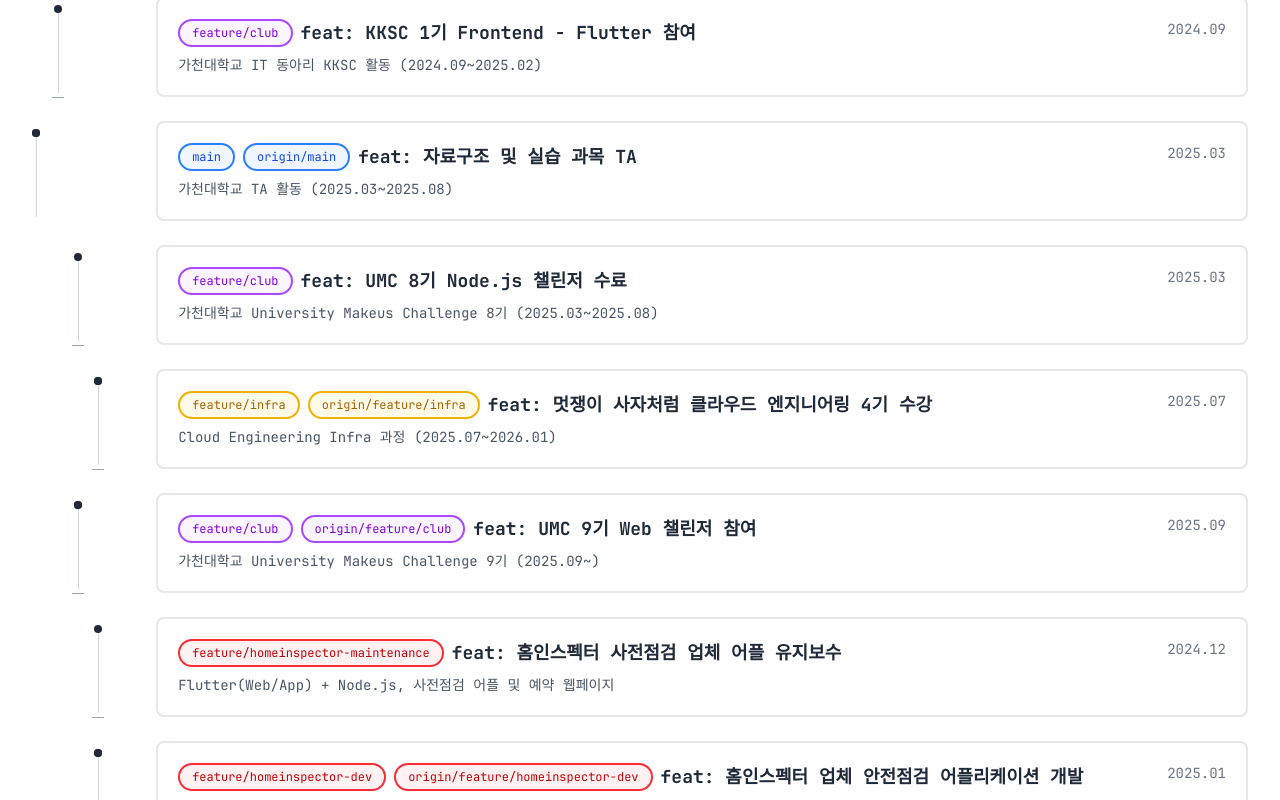
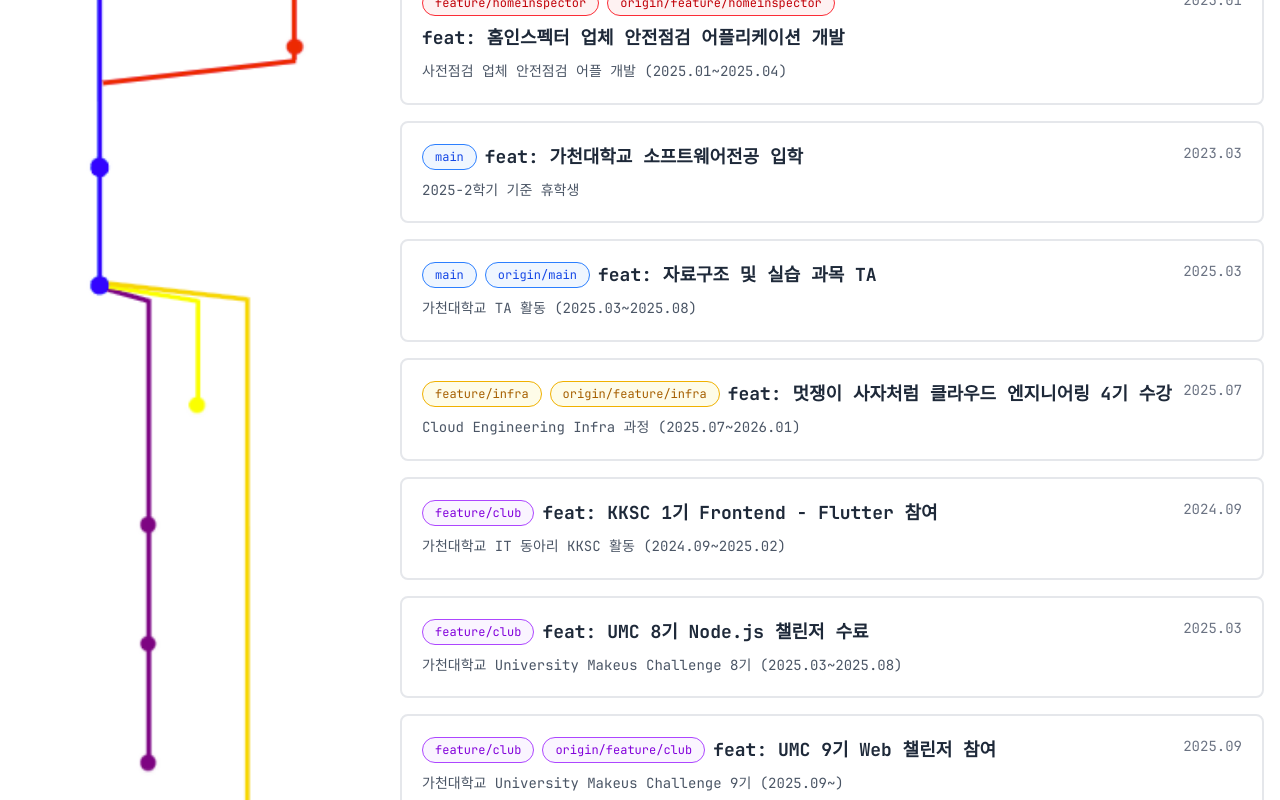
Before and after one commit to wldmsdl7/Portfolio, a React (Vite) app: page / in a window 1280 px wide. Shown: the part 1300-2100 px from the top of the page. Built offline with nearby package versions, Linux system fonts and the light colour scheme.

Commit message:
fix : 브랜치 이미지로 변경

```diff
--- a/src/MainPage.tsx
+++ b/src/MainPage.tsx
@@ -1,4 +1,4 @@
-import { AboutSection } from "./sections/AboutSection";
+import AboutSection from "./sections/AboutSection";
 import HomeSection from "./sections/HomeSection";
 import ProjectsSection from "./sections/Projects";
 import SkillsSection from "./sections/Skills";
--- a/src/components/AboutmeSection/BranchRail.tsx
+++ /dev/null
@@ -1,36 +0,0 @@
-interface BranchRailProps {
-  branches: string[];
-  position: number;
-  isBranch?: boolean;
-}
-
-export const BranchRail = ({
-  branches,
-  position,
-  isBranch,
-}: BranchRailProps) => {
-  const GAP = 20;
-
-  return (
-    <div className="relative h-full w-full">
-      {branches.map((branch, idx) => (
-        <div
-          key={idx}
-          className="absolute top-2 flex flex-col items-center"
-          style={{
-            left: position * GAP,
-          }}
-        >
-          {/* 노드 */}
-          <div className="w-2 h-2 rounded-full bg-gray-800 z-10" />
-
-          {/* 세로 라인 */}
-          <div className="w-px h-20 bg-gray-300" />
-
-          {/* 브랜치 시작 표시 */}
-          {isBranch && <div className="w-3 h-px bg-gray-400 mt-1" />}
-        </div>
-      ))}
-    </div>
-  );
-};
--- /dev/null
+++ b/src/components/AboutmeSection/CommitBranch.tsx
@@ -0,0 +1,74 @@
+import type { Commit } from "../../types/Commit";
+import { CommitMessage } from "./CommitMessage";
+import branchBg from "../../assets/Commit Branch.png";
+
+interface CommitBranchProps {
+  commits: Commit[];
+}
+
+export const CommitBranch = ({ commits }: CommitBranchProps) => {
+  const allBranches = new Set<string>();
+  commits.forEach((commit) => {
+    commit.branches.forEach((b: string) => {
+      allBranches.add(b);
+    });
+  });
+
+  const branchPositions: { [key: string]: number } = {};
+  let xPosition = 16;
+
+  Array.from(allBranches).forEach((branch) => {
+    branchPositions[branch] = xPosition;
+    xPosition += 24;
+  });
+
+  // 날짜를 숫자로 변환 (YYYY.MM 형식)
+  const dateToNumber = (dateStr: string): number => {
+    const [year, month] = dateStr.split(".").map(Number);
+    return year * 100 + month;
+  };
+
+  // 각 브랜치의 최신 날짜 구하기
+  const branchLatestDate: { [key: string]: number } = {};
+  commits.forEach((commit) => {
+    const branch = commit.branches[0];
+    const date = dateToNumber(commit.date);
+    if (!branchLatestDate[branch] || date > branchLatestDate[branch]) {
+      branchLatestDate[branch] = date;
+    }
+  });
+
+  // 정렬 로직
+  const sortedCommits = [...commits].sort((a, b) => {
+    const aBranch = a.branches[0];
+    const bBranch = b.branches[0];
+    const aDate = dateToNumber(a.date);
+    const bDate = dateToNumber(b.date);
+
+    if (aBranch === bBranch) {
+      return aDate - bDate;
+    }
+
+    const aLatest = branchLatestDate[aBranch];
+    const bLatest = branchLatestDate[bBranch];
+    return aLatest - bLatest;
+  });
+
+  return (
+    <div className="relative flex gap-6">
+      <div className="relative w-90 min-h-150 shrink-0">
+        <img
+          src={branchBg}
+          alt="branch rail"
+          className="absolute inset-0 w-full h-full object-contain z-0"
+        />
+      </div>
+
+      <div className="flex-1 space-y-4">
+        {sortedCommits.map((commit, idx) => (
+          <CommitMessage key={idx} commit={commit} />
+        ))}
+      </div>
+    </div>
+  );
+};
--- a/src/components/AboutmeSection/CommitMessage.tsx
+++ b/src/components/AboutmeSection/CommitMessage.tsx
@@ -1,38 +1,35 @@
-interface Commit {
-  date: string;
-  title: string;
-  description: string;
-  branches: string[];
+import type { Commit } from "../../types/Commit";
+import { normalizeBranch } from "../../utills/commitUtils";
+
+interface CommitMessageProps {
+  commit: Commit;
 }
 
-export const CommitMessage = ({ commit }: { commit: Commit }) => {
-  const normalizeBranch = (branch: string) => branch.replace("origin/", "");
-
+export const CommitMessage = ({ commit }: CommitMessageProps) => {
   const getBranchColor = (branch: string) => {
     const name = normalizeBranch(branch);
+
     if (name === "main") return "border-blue-500 text-blue-700 bg-blue-50";
-    if (name.includes("school"))
-      return "border-green-500 text-green-700 bg-green-50";
-    if (name.includes("frontend"))
-      return "border-red-500 text-red-700 bg-red-50";
+    if (name.includes("club"))
+      return "border-purple-500 text-purple-700 bg-purple-50";
     if (name.includes("infra"))
       return "border-yellow-500 text-yellow-700 bg-yellow-50";
     if (name.includes("homeinspector"))
       return "border-red-500 text-red-700 bg-red-50";
     if (name.includes("price"))
       return "border-yellow-600 text-yellow-800 bg-yellow-50";
-    return "border-purple-500 text-purple-700 bg-purple-50";
+
+    return "border-gray-400 text-gray-600 bg-gray-50";
   };
 
   return (
     <div className="bg-white border-2 border-gray-200 rounded-lg p-5 w-full hover:border-gray-300 hover:shadow-md transition-all">
       <div className="flex items-start justify-between mb-2">
         <div className="flex flex-wrap items-center gap-2">
-          {/* 브랜치 배지 */}
           {commit.branches.map((branch, idx) => (
             <span
               key={idx}
-              className={`inline-block text-xs px-3 py-1 rounded-full border-2 ${getBranchColor(
+              className={`inline-flex items-center text-xs px-3 py-1 rounded-full border ${getBranchColor(
                 branch
               )}`}
             >
@@ -40,17 +37,17 @@ export const CommitMessage = ({ commit }: { commit: Commit }) => {
             </span>
           ))}
 
-          {/* 제목 */}
           <h3 className="font-semibold text-gray-800 text-lg">
             {commit.title}
           </h3>
         </div>
 
-        {/* 날짜 */}
         <span className="text-sm text-gray-500 shrink-0">{commit.date}</span>
       </div>
 
-      <p className="text-sm text-gray-600">{commit.description}</p>
+      <p className="text-sm text-gray-600 leading-relaxed">
+        {commit.description}
+      </p>
     </div>
   );
 };
--- a/src/constants/branch.tsx
+++ b/src/constants/branch.tsx
@@ -1,8 +1,7 @@
-const BRANCH_ORDER = [
+export const BRANCH_ORDER = [
   "main",
   "feature/club",
   "feature/infra",
-  "feature/homeinspector-maintenance",
-  "feature/homeinspector-dev",
+  "feature/homeinspector",
   "feature/price",
 ];
--- a/src/constants/commits.tsx
+++ b/src/constants/commits.tsx
@@ -55,7 +55,7 @@ export const COMMITS = [
     date: "2024.12",
     title: "feat: 홈인스펙터 사전점검 업체 어플 유지보수",
     description: "Flutter(Web/App) + Node.js, 사전점검 어플 및 예약 웹페이지",
-    branches: ["feature/homeinspector-maintenance"],
+    branches: ["feature/homeinspector"],
     color: "red",
     position: 3,
     isBranch: true,
@@ -64,7 +64,7 @@ export const COMMITS = [
     date: "2025.01",
     title: "feat: 홈인스펙터 업체 안전점검 어플리케이션 개발",
     description: "사전점검 업체 안전점검 어플 개발 (2025.01~2025.04)",
-    branches: ["feature/homeinspector-dev", "origin/feature/homeinspector-dev"],
+    branches: ["feature/homeinspector", "origin/feature/homeinspector"],
     color: "red",
     position: 3,
     isBranch: true,
--- a/src/sections/AboutSection.tsx
+++ b/src/sections/AboutSection.tsx
@@ -1,28 +1,20 @@
-import { BranchRail } from "../components/AboutmeSection/BranchRail";
-import { CommitMessage } from "../components/AboutmeSection/CommitMessage";
+import { CommitBranch } from "../components/AboutmeSection/CommitBranch";
 import { COMMITS } from "../constants/commits";
+import { sortCommitsByBranch } from "../utills/commitUtils";
 
-export const AboutSection = () => (
-  <section id="about" className="min-h-screen scroll-mt-16 p-8">
-    <div className="max-w-7xl mx-auto h-full">
-      <h1 className="text-5xl font-bold mb-12">About Me</h1>
-      <div className="space-y-6">
-        {COMMITS.map((commit, index) => (
-          <div key={index} className="flex items-start gap-6 relative">
-            {/* 왼쪽: 브랜치 레일 */}
-            <div className="w-28 flex justify-center relative">
-              <BranchRail
-                branches={commit.branches}
-                position={commit.position}
-                isBranch={commit.isBranch}
-              />
-            </div>
+const AboutSection = () => {
+  const sortedCommits = sortCommitsByBranch(COMMITS);
 
-            {/* 오른쪽: 커밋 카드 */}
-            <CommitMessage commit={commit} />
-          </div>
-        ))}
+  return (
+    <section id="about" className="min-h-screen scroll p-4">
+      <div className="max-w-7xl mx-auto">
+        <h1 className="text-5xl font-bold mb-10">About Me</h1>
+        <div className="space-y-6">
+          <CommitBranch commits={sortedCommits} />
+        </div>
       </div>
-    </div>
-  </section>
-);
+    </section>
+  );
+};
+
+export default AboutSection;
--- /dev/null
+++ b/src/types/Commit.ts
@@ -0,0 +1,9 @@
+export interface Commit {
+  date: string;
+  title: string;
+  description: string;
+  branches: string[];
+  color: string;
+  position: number;
+  isBranch?: boolean;
+}
--- /dev/null
+++ b/src/utills/commitUtils.tsx
@@ -0,0 +1,36 @@
+import { BRANCH_ORDER } from "../constants/branch";
+import type { Commit } from "../types/Commit";
+
+export const normalizeBranch = (branch: string) =>
+  branch.replace("origin/", "");
+
+export const getPrimaryBranch = (branches: string[]) => {
+  const normalized = branches.map(normalizeBranch);
+
+  if (normalized.includes("main")) return "main";
+
+  for (const branch of BRANCH_ORDER) {
+    if (normalized.includes(branch)) return branch;
+  }
+
+  return normalized[0];
+};
+
+export const sortCommitsByBranch = (commits: Commit[]) => {
+  return [...commits].sort((a, b) => {
+    const aBranch = getPrimaryBranch(a.branches);
+    const bBranch = getPrimaryBranch(b.branches);
+
+    const aIndex = BRANCH_ORDER.indexOf(aBranch);
+    const bIndex = BRANCH_ORDER.indexOf(bBranch);
+
+    if (aIndex === bIndex) {
+      return b.date.localeCompare(a.date);
+    }
+
+    if (aIndex === -1) return 1;
+    if (bIndex === -1) return -1;
+
+    return aIndex - bIndex;
+  });
+};
```
Also changed, not shown: src/assets/Commit Branch.png (added).
